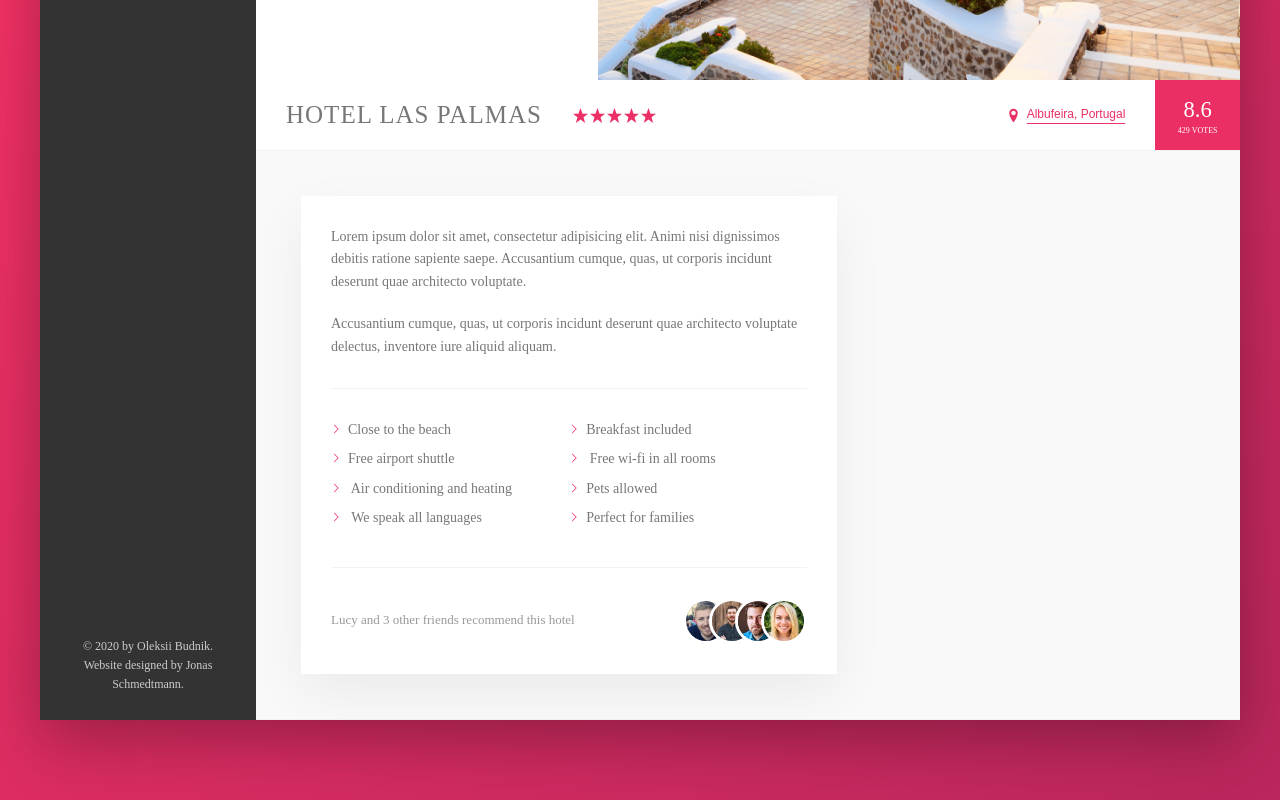
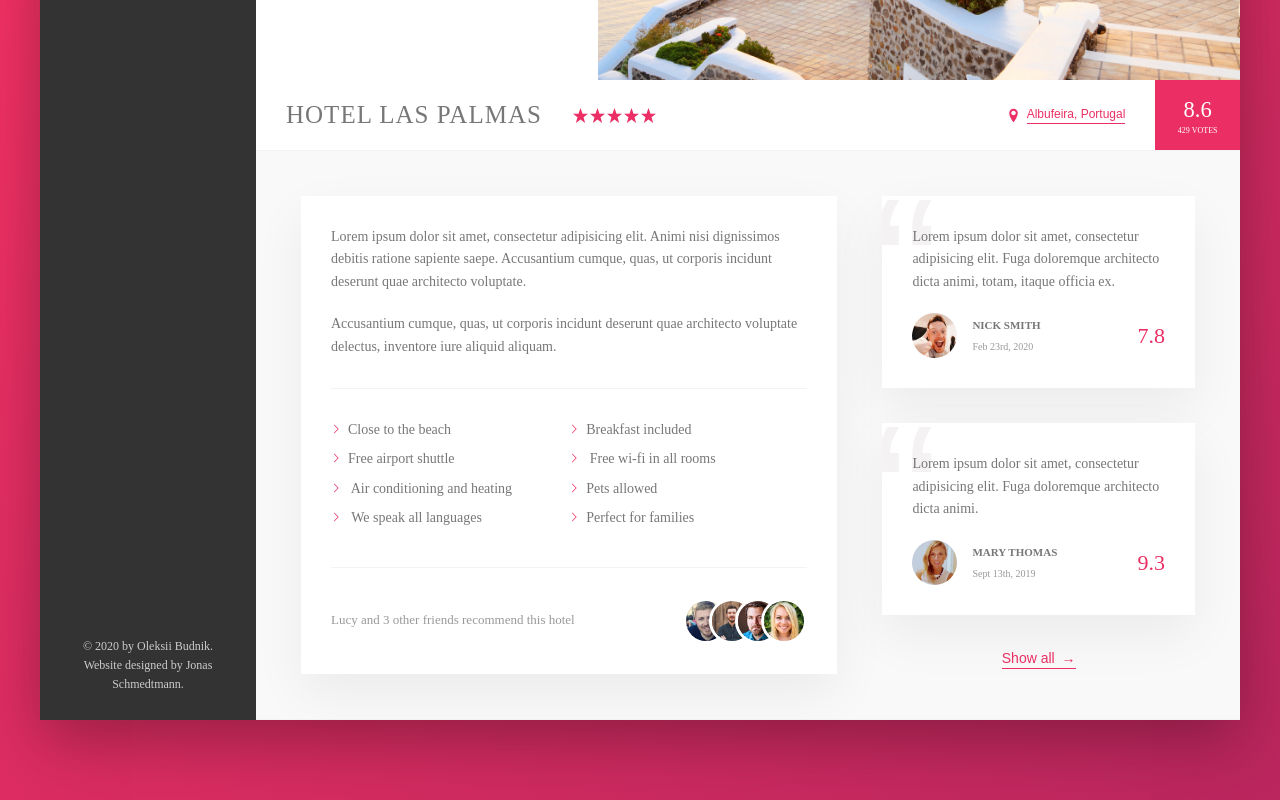
Before and after one commit to BudnikOleksii/Trillo, a website: page src/index.html in a window 1280 px wide. Shown: the part 455-1255 px from the top of the page. Drawn offline with Linux system fonts and the light colour scheme.

Commit message:
reviews section was added

```diff
--- a/src/index.html
+++ b/src/index.html
@@ -238,6 +238,58 @@
                                 </div>
                             </div>
                         </div>
+                        <div class="user-reviews">
+                            <figure class="review">
+                                <blockquote class="review__text">
+                                    Lorem ipsum dolor sit amet, consectetur
+                                    adipisicing elit. Fuga doloremque architecto
+                                    dicta animi, totam, itaque officia ex.
+                                </blockquote>
+                                <figcaption class="review__user">
+                                    <img
+                                        src="img/user-1.jpg"
+                                        alt="User 1"
+                                        class="review__photo"
+                                    />
+                                    <div class="review__user-box">
+                                        <p class="review__user-name">
+                                            Nick Smith
+                                        </p>
+                                        <p class="review__user-date">
+                                            Feb 23rd, 2020
+                                        </p>
+                                    </div>
+                                    <div class="review__rating">7.8</div>
+                                </figcaption>
+                            </figure>
+                            <figure class="review">
+                                <blockquote class="review__text">
+                                    Lorem ipsum dolor sit amet, consectetur
+                                    adipisicing elit. Fuga doloremque architecto
+                                    dicta animi.
+                                </blockquote>
+                                <figcaption class="review__user">
+                                    <img
+                                        src="img/user-2.jpg"
+                                        alt="User 1"
+                                        class="review__photo"
+                                    />
+                                    <div class="review__user-box">
+                                        <p class="review__user-name">
+                                            Mary Thomas
+                                        </p>
+                                        <p class="review__user-date">
+                                            Sept 13th, 2019
+                                        </p>
+                                    </div>
+                                    <div class="review__rating">9.3</div>
+                                </figcaption>
+                            </figure>
+
+                            <button class="btn-inline">
+                                Show all <span>&rarr;</span>
+                            </button>
+                        </div>
                     </div>
                 </main>
             </div>
--- /dev/null
+++ b/src/sass/components/_reviews.scss
@@ -0,0 +1,68 @@
+.user-reviews {
+    flex: 1;
+    display: flex;
+    flex-direction: column;
+    align-items: center;
+}
+
+.review {
+    background-color: var(--color-white);
+    box-shadow: var(--shadow-light);
+    padding: 3rem;
+    margin-bottom: 3.5rem;
+    position: relative;
+    overflow: hidden;
+
+    &__text {
+        margin-bottom: 2rem;
+        z-index: 10;
+        position: relative;
+    }
+
+    &__user {
+        display: flex;
+        align-items: center;
+    }
+
+    &__photo {
+        height: 4.5rem;
+        width: 4.5rem;
+        border-radius: 50%;
+        margin-right: 1.5rem;
+    }
+
+    &__user-box {
+        margin-right: auto;
+    }
+
+    &__user-name {
+        font-size: 1.1rem;
+        font-weight: 600;
+        text-transform: uppercase;
+        margin-bottom: 0.4rem;
+    }
+
+    &__user-date {
+        font-size: 1rem;
+        color: var(--color-grey-dark-3);
+    }
+
+    &__rating {
+        color: var(--color-primary);
+        font-size: 2.2rem;
+        font-weight: 300;
+    }
+
+    // quotation mark
+    &::before {
+        content: "\201C";
+        position: absolute;
+        top: -2.75rem;
+        left: -1rem;
+        line-height: 1;
+        font-size: 20rem;
+        color: var(--color-grey-light-2);
+        font-family: sans-serif;
+        z-index: 1;
+    }
+}
--- a/src/sass/main.scss
+++ b/src/sass/main.scss
@@ -8,3 +8,4 @@
 @import "./components/sidebar";
 @import "./components/hotel-view";
 @import "./components/details";
+@import "./components/reviews";
```
Also changed, not shown: src/css/main.min.css, 1 other file.
